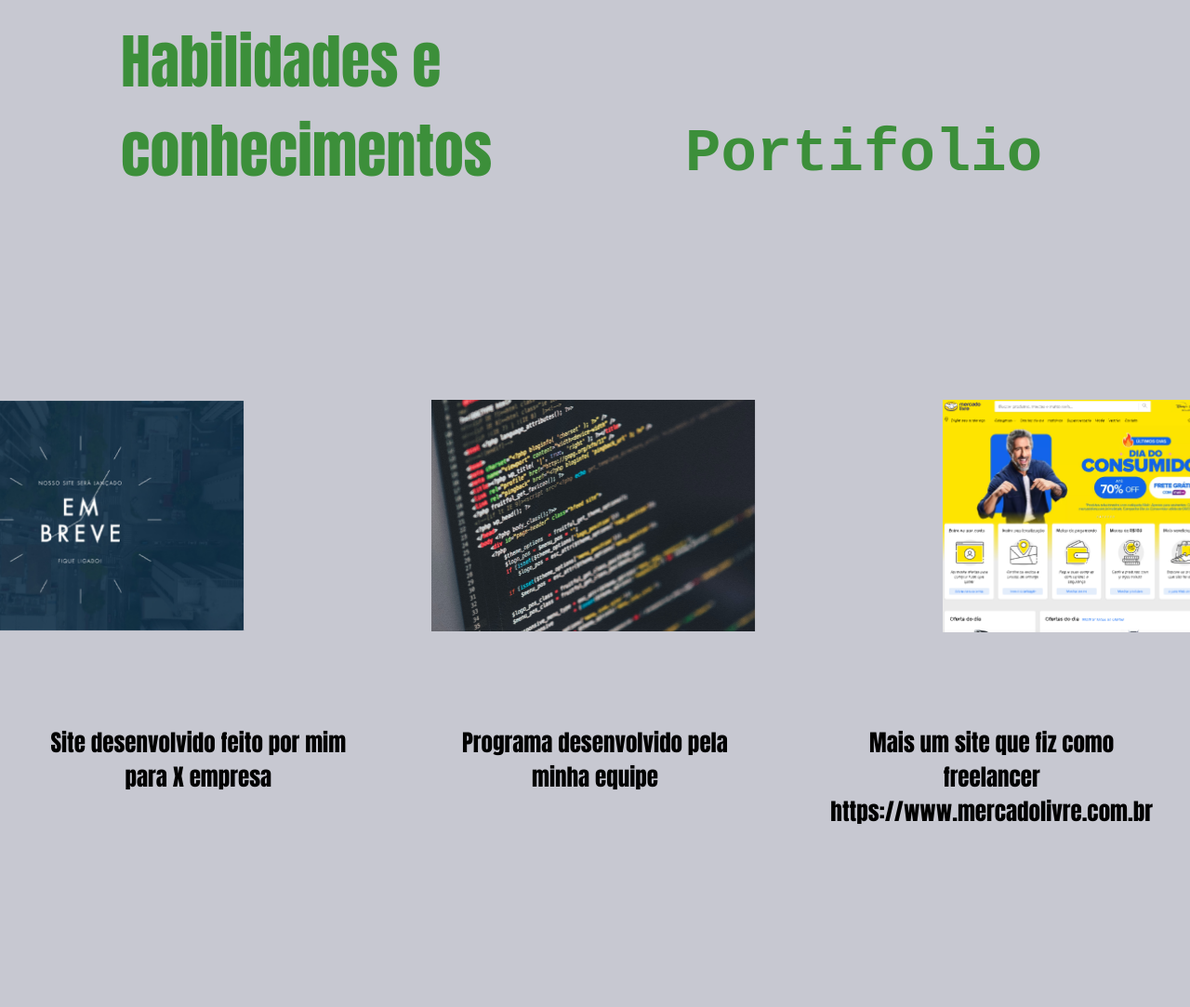
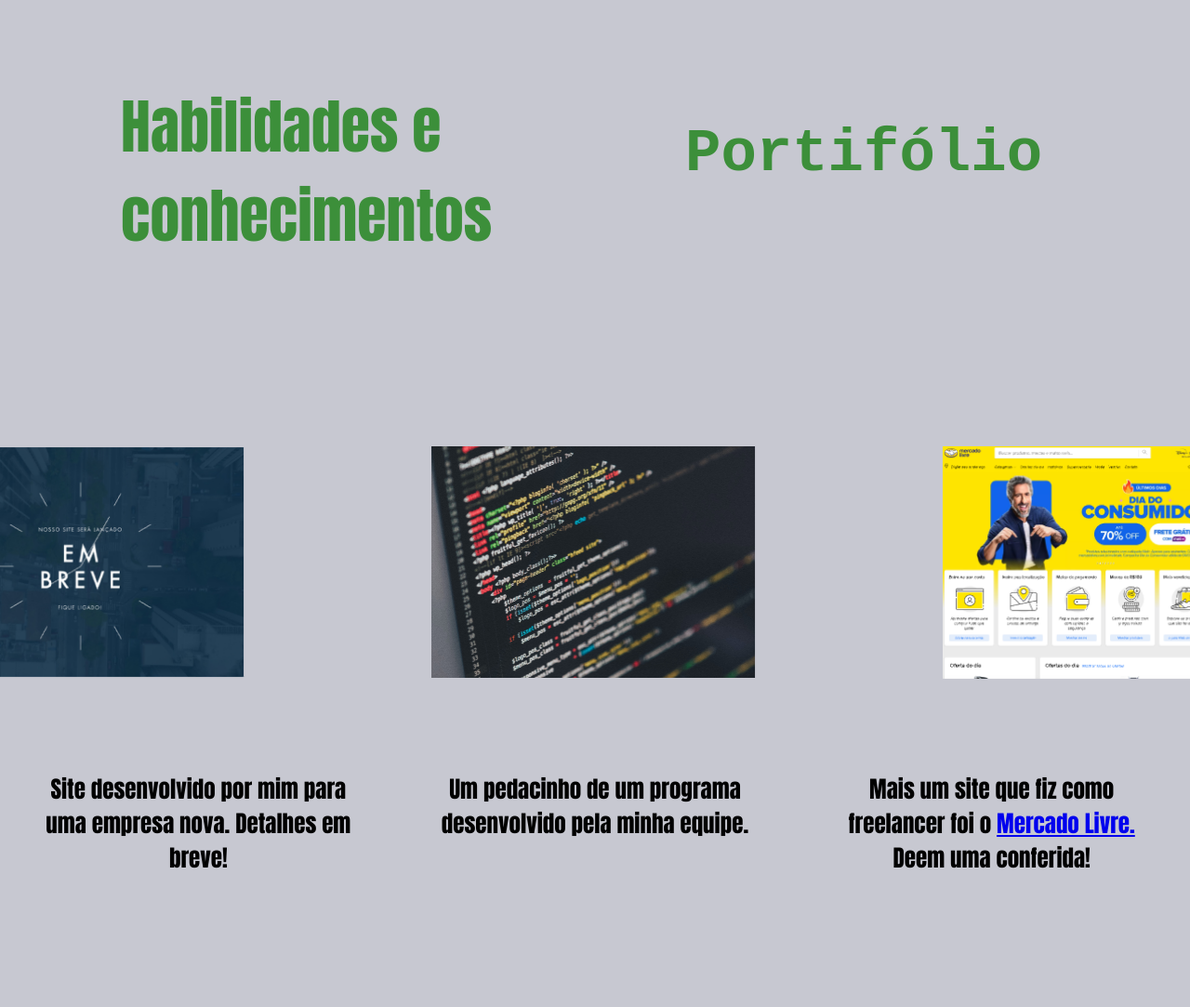
Before and after one commit to PedroZZaneti/siteportfolio, a plain HTML site: page home.html in a window 1280 px wide. Shown: the part 1220-2303 px from the top of the page at 93% size. Drawn offline with Linux system fonts and the light colour scheme.

Commit message:
Alterações ortográficas

```diff
--- a/home.html
+++ b/home.html
@@ -17,7 +17,7 @@
             <nav>
                 <ul>
                     <li><a href="home.html">Home</a></li>
-                    <li><a href="#link-port">Portifolio</a></li>
+                    <li><a href="#link-port">Portifólio</a></li>
                     <li><a href="#">Sobre mim</a></li>
                     <li><a href="#">Contatos</a></li>
                 </ul>
@@ -31,8 +31,8 @@
         <div id="content-left">
             <h1 id="nome">Pedro Zaneti</h1>
             <h2 id="fullstack">Full Stack Developer</h2>
-            <h3 id="txt">Ola me chamo Pedro Zaneti, tenho 21, sou estudante do Desenvolvimentos de Sistemas Web pelo SENAI e varias outras informações relevantes sobre minha pessoa e sobre minha vida profissional
-                <br><br>Aqui eu falo um pouco sobre as coisas que eu gosto, um pouco do motivo sobre eu querer entrar na area e algumas das coisas que ainda quero aprender</h3>
+            <h3 id="txt">Olá, me chamo Pedro Zaneti, tenho 21 anos e sou estudante na área de "Desenvolvimentos de Sistemas Web" pelo instituto de ensino chamado "SENAI". Existem várias outras informações relevantes sobre minha pessoa e sobre minha vida profissional neste site.
+                <br><br>Aqui eu falo um pouco sobre as coisas que eu gosto, do motivo sobre eu querer entrar na área e algumas das coisas que ainda quero aprender ao longo da minha vida!</h3>
                 <h1 id="habilidades">Habilidades e conhecimentos</h1>
         </div>
 
@@ -46,7 +46,7 @@
 
     <div id="divisoria-2">
         <div id="link-port"></div>
-        <h1 id="portifolio">Portifolio</h1>
+        <h1 id="portifolio">Portifólio</h1>
 
         <div id="cont-port">
 
@@ -60,9 +60,9 @@
 
             <div id="txt-port">
 
-                <h3>Site desenvolvido feito por mim para X empresa</h3>
-                <h3>Programa desenvolvido pela minha equipe</h3>
-                <h3>Mais um site que fiz como freelancer https://www.mercadolivre.com.br</h3>
+                <h3>Site desenvolvido por mim para uma empresa nova. Detalhes em breve!</h3>
+                <h3>Um pedacinho de um programa desenvolvido pela minha equipe.</h3>
+                <h3>Mais um site que fiz como freelancer foi o <a href="https://www.mercadolivre.com.br">Mercado Livre.</a> Deem uma conferida!</h3>
 
             </div>
 
--- a/style.css
+++ b/style.css
@@ -60,3 +60,8 @@ background-color: #110631;
     background-color:#36868F;
 
 }
+#footer{
+    width: 100%;
+    height: 73px;
+    background-color: #110631;
+}
```
Also changed, not shown: index.html (line endings or trailing spaces).
